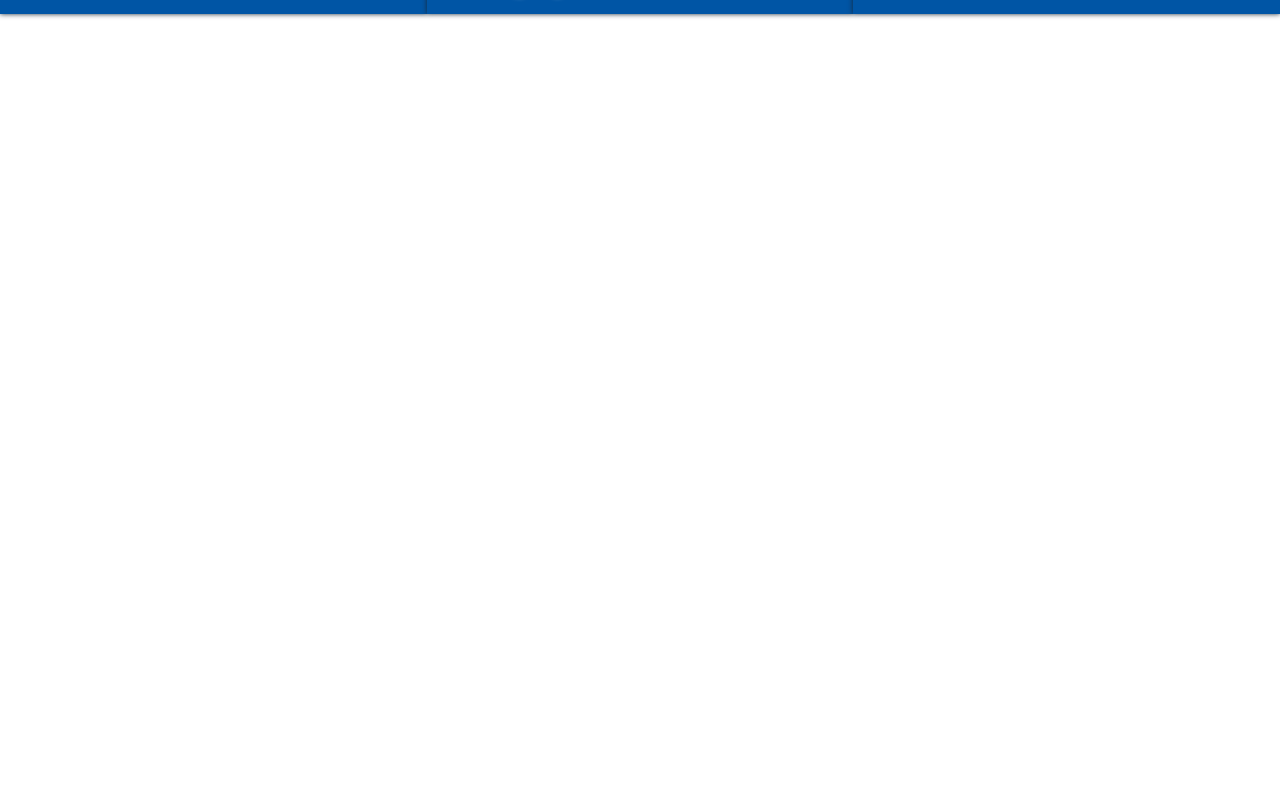
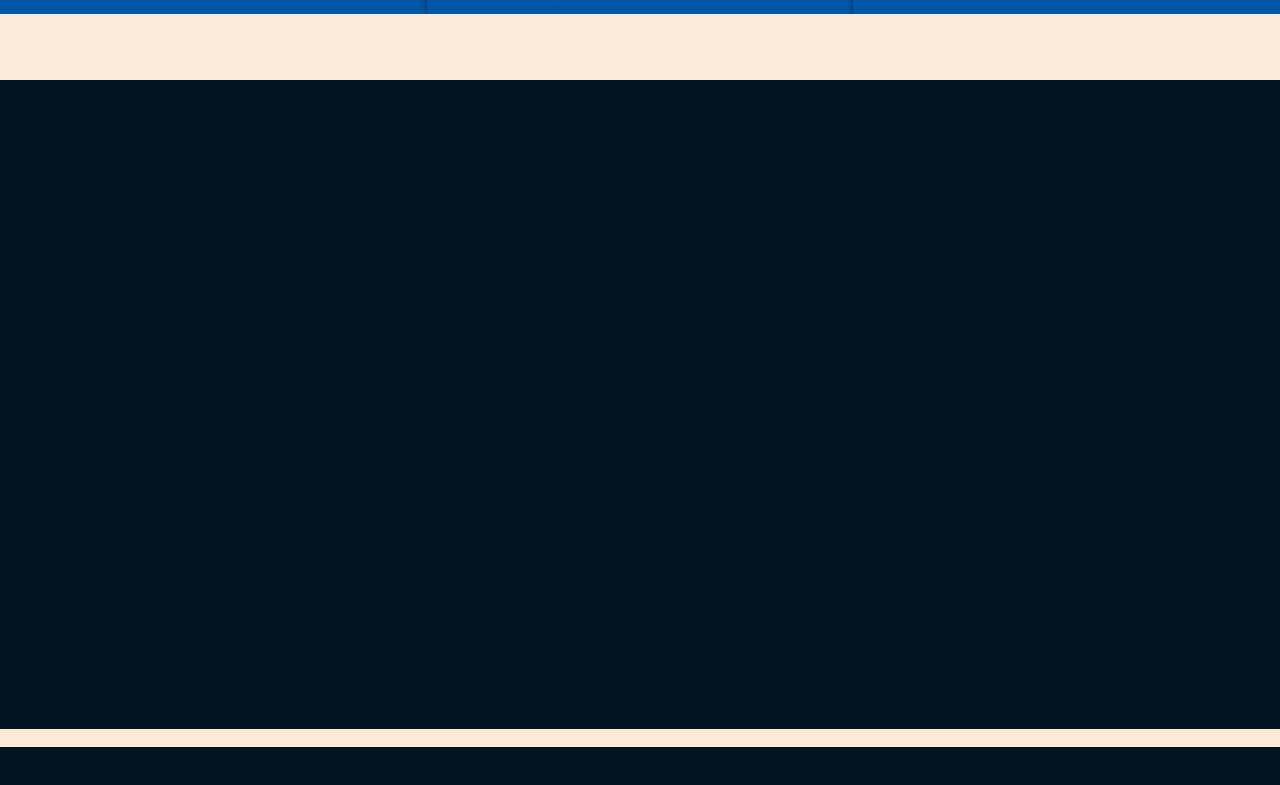
Before and after one commit to alnicolaou96/ChoresListLorainccc, a plain HTML site: page ChoresList/Index.html in a window 1280 px wide. Shown: the part 53-838 px from the top of the page. Drawn offline with Linux system fonts and the light colour scheme.

Commit message:
fixed footer

```diff
--- a/ChoresList/Index.html
+++ b/ChoresList/Index.html
@@ -24,7 +24,7 @@
         <div class="chores"></div>
 
         <!-- footer -->
-        <div class="footer"></div>
+        <div class="footer">footer</div>
 
     </div>
 </body>
--- a/ChoresList/StyleSheet.css
+++ b/ChoresList/StyleSheet.css
@@ -1,13 +1,14 @@
-body{
-    margin:0px;
+body {
+    margin: 0px;
+    background-color: rgb(4, 19, 32);
 }
 
-.container{
-    min-width:400px;
-    height:1000px;
-    display:grid;
-    grid-template-rows:repeat(15,1fr);
-    grid-template-columns:repeat(9,1fr);
+.container {
+    min-width: 400px;
+    height: 1000px;
+    display: grid;
+    grid-template-rows: repeat(15,1fr);
+    grid-template-columns: repeat(9,1fr);
 }
 
 .header{
@@ -22,3 +23,22 @@ body{
     text-shadow: 0px 0px 5px white;
     box-shadow: 0px 0px 5px rgb(23, 40, 56);
 }
+
+.shift{
+    grid-column:span 3;
+    background-color:antiquewhite;
+}
+
+.chores{
+    grid-column:span 3;
+}
+
+.footer{
+    width:100%;
+    grid-column:span 9;
+    background-color:antiquewhite;
+    position:fixed;
+    bottom: 0;
+    left: 0;
+    color:antiquewhite;
+}
```
